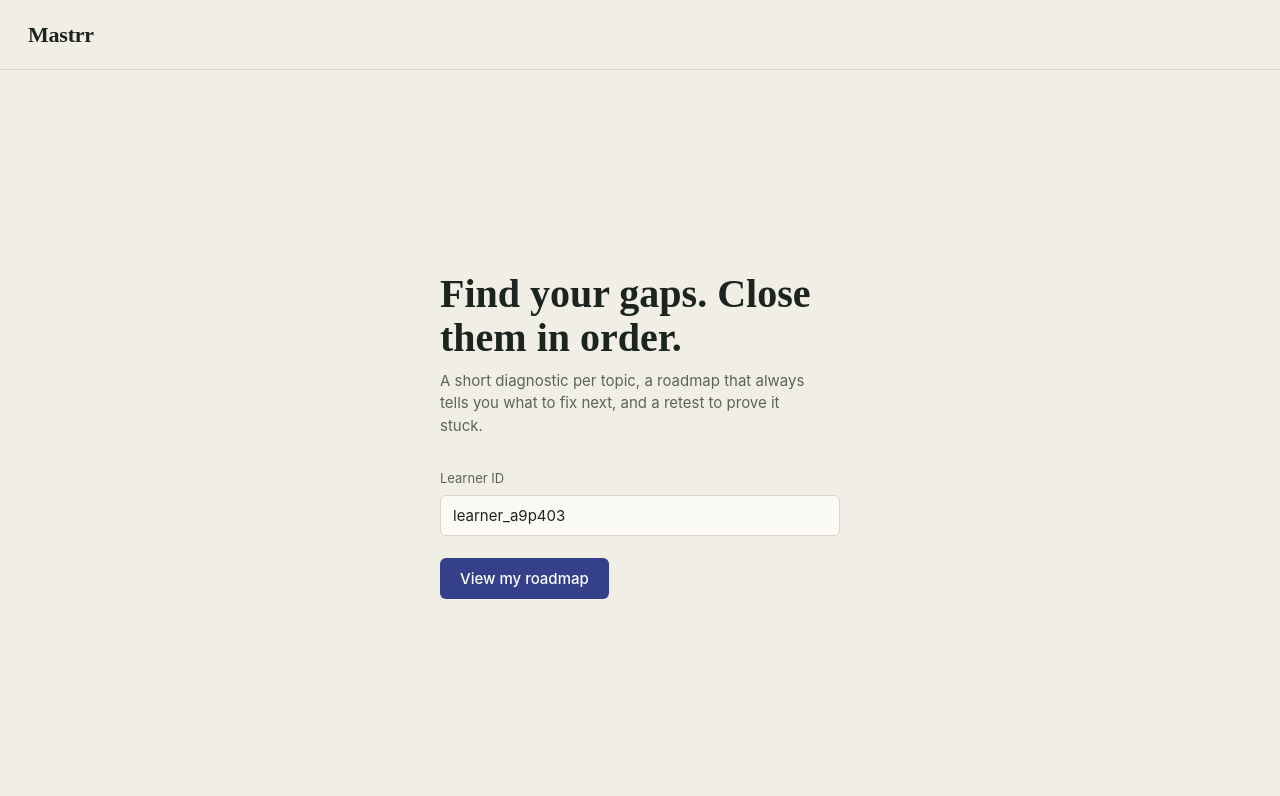
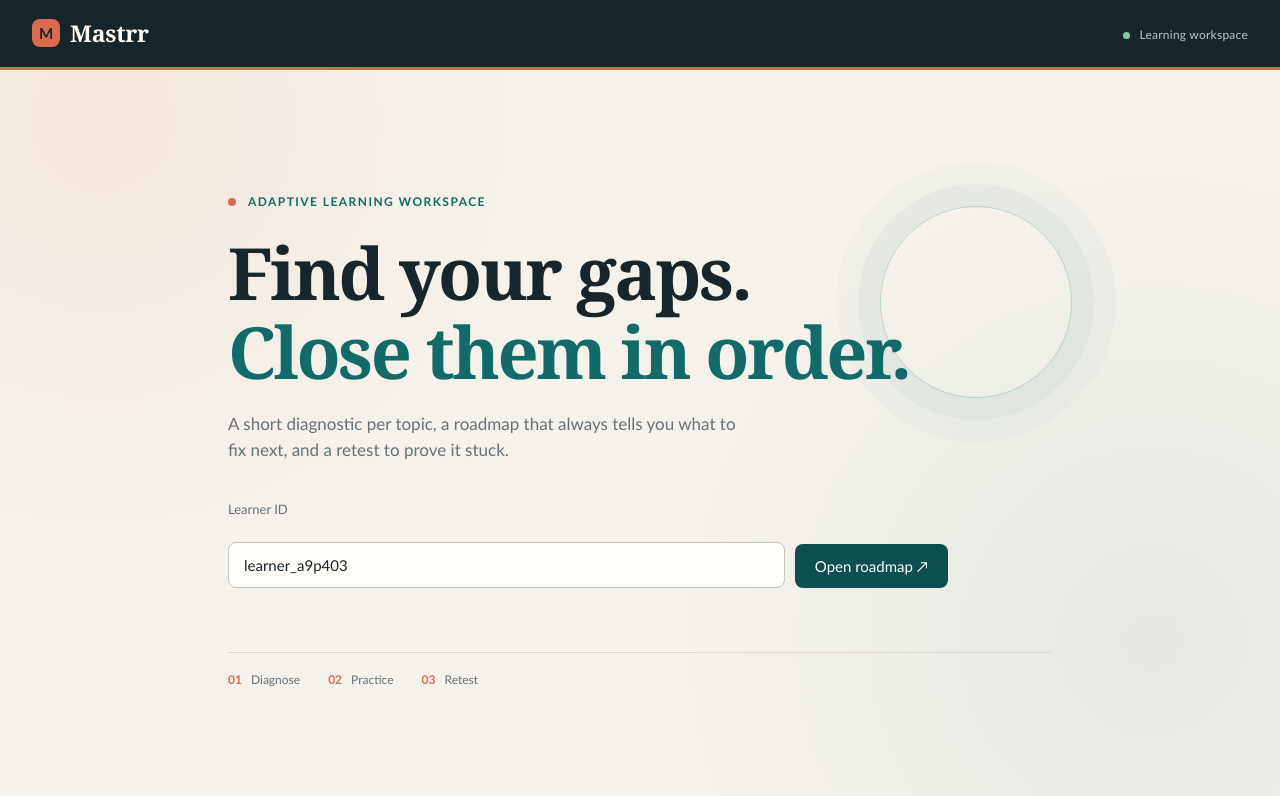
Before and after one commit to KaveenKawsal/mastrr, a React (Vite) app: page / in a window 1280 px wide. Shown: the top 796 px of the page. Built offline with nearby package versions, Linux system fonts and the light colour scheme; no server answers.

Commit message:
minimal ui changes

```diff
--- a/App.css
+++ b/App.css
@@ -1,19 +1,21 @@
 :root {
-  --ink: #1b241f;
-  --ink-soft: #5b6459;
-  --paper: #f1eee5;
-  --surface: #fbfaf6;
-  --border: #dbd5c5;
-  --accent: #34408a;
-  --accent-soft: #e4e6f2;
+  --ink: #18252a;
+  --ink-soft: #667276;
+  --paper: #f5f2eb;
+  --surface: #fffdf8;
+  --border: #d9d7cf;
+  --accent: #126b69;
+  --accent-deep: #0d4f50;
+  --accent-soft: #dcefeb;
+  --coral: #d96c4f;
 
   --status-not-tested: #9ca3af;
   --status-mastered: #2f9e44;
   --status-tutoring: #e8a33d;
   --status-unresolved: #d0503f;
 
-  --font-display: "Fraunces", serif;
-  --font-body: "Inter", system-ui, sans-serif;
+  --font-display: "Fraunces", Georgia, serif;
+  --font-body: "Manrope", "Trebuchet MS", sans-serif;
 }
 
 * {
@@ -33,6 +35,7 @@ body {
   font-family: var(--font-body);
   font-size: 15px;
   line-height: 1.5;
+  background-image: radial-gradient(circle at 8% 15%, rgba(217, 108, 79, 0.08), transparent 26rem), radial-gradient(circle at 90% 80%, rgba(18, 107, 105, 0.07), transparent 30rem);
 }
 
 button {
@@ -50,23 +53,31 @@ button {
   display: flex;
   align-items: baseline;
   justify-content: space-between;
-  padding: 18px 28px;
-  border-bottom: 1px solid var(--border);
+  padding: 16px 32px;
+  color: #f8f6ef;
+  background: var(--ink);
+  border-bottom: 3px solid var(--coral);
 }
+
+.brand-lockup, .header-context { display: flex; align-items: center; gap: 10px; }
+.brand-mark { display: grid; place-items: center; width: 28px; height: 28px; border-radius: 8px; color: var(--ink); background: var(--coral); font-weight: 800; }
 
 .app-wordmark {
   font-family: var(--font-display);
   font-weight: 600;
-  font-size: 22px;
+  font-size: 23px;
   letter-spacing: -0.01em;
-  color: var(--ink);
+  color: #fffdf8;
 }
+
+.header-status { color: #b9c8c5; font-size: 12px; letter-spacing: 0.02em; }
+.status-pulse { display: inline-block; width: 7px; height: 7px; margin-right: 6px; border-radius: 50%; background: #8ac9a5; }
 
 .learner-chip {
   font-size: 13px;
-  color: var(--ink-soft);
-  border: 1px solid var(--border);
-  background: var(--surface);
+  color: #e8eee8;
+  border: 1px solid #526165;
+  background: #26373b;
   padding: 5px 12px;
   border-radius: 999px;
 }
@@ -80,24 +91,37 @@ button {
 
 .start-screen {
   margin: auto;
-  max-width: 480px;
-  padding: 40px;
+  max-width: 920px;
+  width: 100%;
+  padding: 76px 48px 64px;
   text-align: left;
+  position: relative;
 }
+
+.start-screen::after { content: ""; position: absolute; right: 3%; top: 14%; width: 190px; height: 190px; border: 1px solid rgba(18, 107, 105, 0.24); border-radius: 50%; box-shadow: 0 0 0 22px rgba(18, 107, 105, 0.04), 0 0 0 44px rgba(18, 107, 105, 0.025); pointer-events: none; }
+.start-kicker { color: var(--accent); font-size: 12px; font-weight: 800; letter-spacing: 0.12em; text-transform: uppercase; margin-bottom: 22px; }
+.kicker-dot { display: inline-block; width: 8px; height: 8px; margin-right: 8px; border-radius: 50%; background: var(--coral); }
 
 .start-screen h1 {
   font-family: var(--font-display);
-  font-size: 40px;
+  font-size: clamp(44px, 6vw, 72px);
   font-weight: 600;
   line-height: 1.1;
-  margin: 0 0 10px;
+  letter-spacing: -0.035em;
+  margin: 0 0 20px;
 }
+
+.start-screen h1 em { color: var(--accent); font-style: normal; }
 
 .start-screen p.tagline {
   color: var(--ink-soft);
-  margin: 0 0 32px;
-  max-width: 40ch;
+  margin: 0 0 38px;
+  max-width: 52ch;
+  font-size: 17px;
 }
+
+.start-form { max-width: 720px; }
+.input-row { display: flex; gap: 10px; align-items: end; }
 
 .field-label {
   display: block;
@@ -108,9 +132,9 @@ button {
 
 .text-input {
   width: 100%;
-  padding: 10px 12px;
-  border: 1px solid var(--border);
-  border-radius: 6px;
+  padding: 13px 15px;
+  border: 1px solid #bfc8c5;
+  border-radius: 8px;
   background: var(--surface);
   font-family: var(--font-body);
   font-size: 15px;
@@ -127,18 +151,21 @@ button {
 
 .primary-button {
   display: inline-block;
-  background: var(--accent);
+  background: var(--accent-deep);
   color: #fff;
   border: none;
-  border-radius: 6px;
-  padding: 11px 20px;
+  border-radius: 8px;
+  padding: 13px 20px;
   font-size: 15px;
   font-weight: 500;
-  margin-top: 22px;
+  margin-top: 18px;
+  white-space: nowrap;
+  transition: transform 0.2s ease, background 0.2s ease;
 }
 
-.primary-button:hover {
-  opacity: 0.92;
+.primary-button:hover:not(:disabled) {
+  background: var(--accent);
+  transform: translateY(-2px);
 }
 
 .primary-button:disabled {
@@ -158,6 +185,9 @@ button {
 .secondary-button:hover {
   background: var(--surface);
 }
+
+.start-notes { display: flex; gap: 28px; margin-top: 64px; padding-top: 18px; border-top: 1px solid var(--border); color: var(--ink-soft); font-size: 12px; }
+.start-notes strong { color: var(--coral); margin-right: 6px; }
 
 /* ---------- Diagnostic screen ---------- */
 
@@ -290,7 +320,8 @@ button {
 .roadmap-screen {
   display: flex;
   width: 100%;
-  height: calc(100vh - 68px);
+  height: calc(100vh - 71px);
+  background: rgba(255, 253, 248, 0.35);
 }
 
 .roadmap-graph {
@@ -299,11 +330,12 @@ button {
 }
 
 .roadmap-rail {
-  width: 320px;
+  width: 350px;
   border-left: 1px solid var(--border);
   padding: 24px 20px;
   overflow-y: auto;
-  background: var(--surface);
+  background: rgba(255, 253, 248, 0.92);
+  box-shadow: -12px 0 30px rgba(24, 37, 42, 0.04);
 }
 
 .rail-section {
@@ -312,17 +344,19 @@ button {
 
 .rail-heading {
   font-size: 12px;
-  text-transform: none;
-  color: var(--ink-soft);
+  text-transform: uppercase;
+  letter-spacing: 0.1em;
+  color: var(--accent);
   margin: 0 0 10px;
   font-weight: 500;
 }
 
 .focus-card {
-  border: 1px solid var(--accent);
-  background: var(--accent-soft);
-  border-radius: 10px;
-  padding: 16px;
+  border: 1px solid #9bc9c2;
+  background: linear-gradient(135deg, #e3f1eb, #f5f6e9);
+  border-radius: 12px;
+  padding: 18px;
+  box-shadow: 0 8px 18px rgba(18, 107, 105, 0.08);
 }
 
 .focus-card .focus-skill {
@@ -336,6 +370,27 @@ button {
   font-size: 14px;
   color: var(--ink-soft);
   margin: 0 0 14px;
+}
+
+.focus-button {
+  border: 0;
+  border-radius: 7px;
+  padding: 9px 12px;
+  color: #fffdf8;
+  background: var(--accent-deep);
+  font-size: 13px;
+  font-weight: 700;
+  transition: background 0.2s ease, transform 0.2s ease;
+}
+
+.focus-button:hover {
+  background: var(--accent);
+  transform: translateY(-1px);
+}
+
+.focus-button:focus-visible {
+  outline: 2px solid var(--accent);
+  outline-offset: 2px;
 }
 
 .legend {
@@ -362,7 +417,8 @@ button {
   border: 1px solid var(--border);
   border-radius: 10px;
   padding: 16px;
-  background: #fff;
+  background: var(--surface);
+  box-shadow: 0 6px 18px rgba(24, 37, 42, 0.05);
 }
 
 .node-detail h3 {
@@ -412,16 +468,31 @@ button {
 
 .flow-node {
   padding: 8px 14px;
-  border-radius: 8px;
+  border-radius: 10px;
   border: 2px solid transparent;
   font-family: var(--font-body);
   font-size: 13px;
   font-weight: 500;
   color: #fff;
-  min-width: 120px;
+  min-width: 132px;
   text-align: center;
+  box-shadow: 0 5px 12px rgba(24, 37, 42, 0.12);
 }
 
 .flow-node.selected {
-  border-color: var(--ink);
+  border-color: #fff;
+  box-shadow: 0 0 0 3px var(--ink), 0 8px 16px rgba(24, 37, 42, 0.18);
 }
+
+@media (max-width: 760px) {
+  .app-header { padding: 14px 18px; }
+  .header-status { display: none; }
+  .start-screen { padding: 48px 24px; }
+  .start-screen::after { display: none; }
+  .input-row { display: block; }
+  .input-row .primary-button { width: 100%; }
+  .start-notes { gap: 14px; flex-wrap: wrap; margin-top: 42px; }
+  .roadmap-screen { display: block; height: auto; min-height: calc(100vh - 64px); }
+  .roadmap-graph { height: 52vh; min-height: 360px; }
+  .roadmap-rail { width: 100%; border-left: 0; border-top: 1px solid var(--border); }
+}
--- a/App.jsx
+++ b/App.jsx
@@ -24,8 +24,14 @@ export default function App() {
   return (
     <div className="app-shell">
       <header className="app-header">
-        <span className="app-wordmark">Mastrr</span>
-        {screen !== "start" && <span className="learner-chip">{learnerId}</span>}
+        <div className="brand-lockup">
+          <span className="brand-mark">M</span>
+          <span className="app-wordmark">Mastrr</span>
+        </div>
+        <div className="header-context">
+          <span className="header-status"><span className="status-pulse" /> Learning workspace</span>
+          {screen !== "start" && <span className="learner-chip">{learnerId}</span>}
+        </div>
       </header>
       <main className="app-main">
         {screen === "start" && (
--- a/components/CurrentFocusCard.jsx
+++ b/components/CurrentFocusCard.jsx
@@ -14,6 +14,9 @@ export default function CurrentFocusCard({ focus, onStartDiagnostic }) {
       <div className="focus-card">
         <p className="focus-skill">{focus.sub_skill}</p>
         <p className="focus-action">{focus.action}</p>
+        <button className="focus-button" onClick={() => onStartDiagnostic(focus.sub_skill)}>
+          Start diagnostic <span aria-hidden="true">↗</span>
+        </button>
       </div>
     </div>
   );
--- a/screens/StartScreen.jsx
+++ b/screens/StartScreen.jsx
@@ -1,15 +1,16 @@
 export default function StartScreen({ learnerId, onLearnerIdChange, onContinue }) {
   return (
     <div className="start-screen">
-      <h1>Find your gaps. Close them in order.</h1>
+      <div className="start-kicker"><span className="kicker-dot" /> Adaptive learning workspace</div>
+      <h1>Find your gaps.<br /><em>Close them in order.</em></h1>
       <p className="tagline">
         A short diagnostic per topic, a roadmap that always tells you what to fix next, and a
         retest to prove it stuck.
       </p>
 
-      <label className="field-label" htmlFor="learner-id">
-        Learner ID
-      </label>
+      <div className="start-form">
+        <label className="field-label" htmlFor="learner-id">Learner ID</label>
+        <div className="input-row">
           <input
             id="learner-id"
             className="text-input"
@@ -17,10 +18,16 @@ export default function StartScreen({ learnerId, onLearnerIdChange, onContinue }
             onChange={(e) => onLearnerIdChange(e.target.value)}
             placeholder="e.g. student_042"
           />
-
           <button className="primary-button" onClick={onContinue} disabled={!learnerId.trim()}>
-        View my roadmap
+            Open roadmap <span aria-hidden="true">↗</span>
           </button>
+        </div>
+      </div>
+      <div className="start-notes">
+        <span><strong>01</strong> Diagnose</span>
+        <span><strong>02</strong> Practice</span>
+        <span><strong>03</strong> Retest</span>
+      </div>
     </div>
   );
 }
```
Lines whose indentation alone changed are shown as unchanged.
